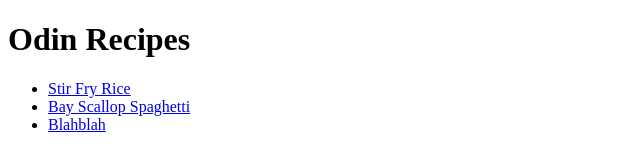
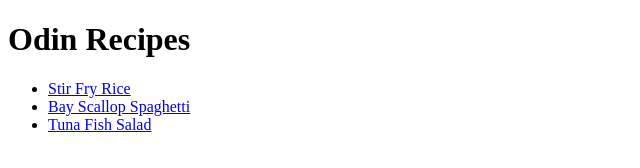
Before and after one commit to Engio/2.2023_odin-recipes, a plain HTML site: page index.html in a window 1280 px wide. Shown: the full height of the page, 0-640 px from the left. Drawn offline with Linux system fonts and the light colour scheme.

Commit message:
Correct link and text for tuna fish salad recipe

```diff
--- a/index.html
+++ b/index.html
@@ -12,7 +12,7 @@
         <ul>
             <li><a href="./recipes/stir-fry-rice.html">Stir Fry Rice</a></li>
             <li><a href="./recipes/bay-scallop-spaghetti.html">Bay Scallop Spaghetti</a></li>
-            <li><a href="./recipes/blahblah.html">Blahblah</a></li>
+            <li><a href="./recipes/tuna-fish-salad.html">Tuna Fish Salad</a></li>
         </ul>
     </p>
 </body>
```
